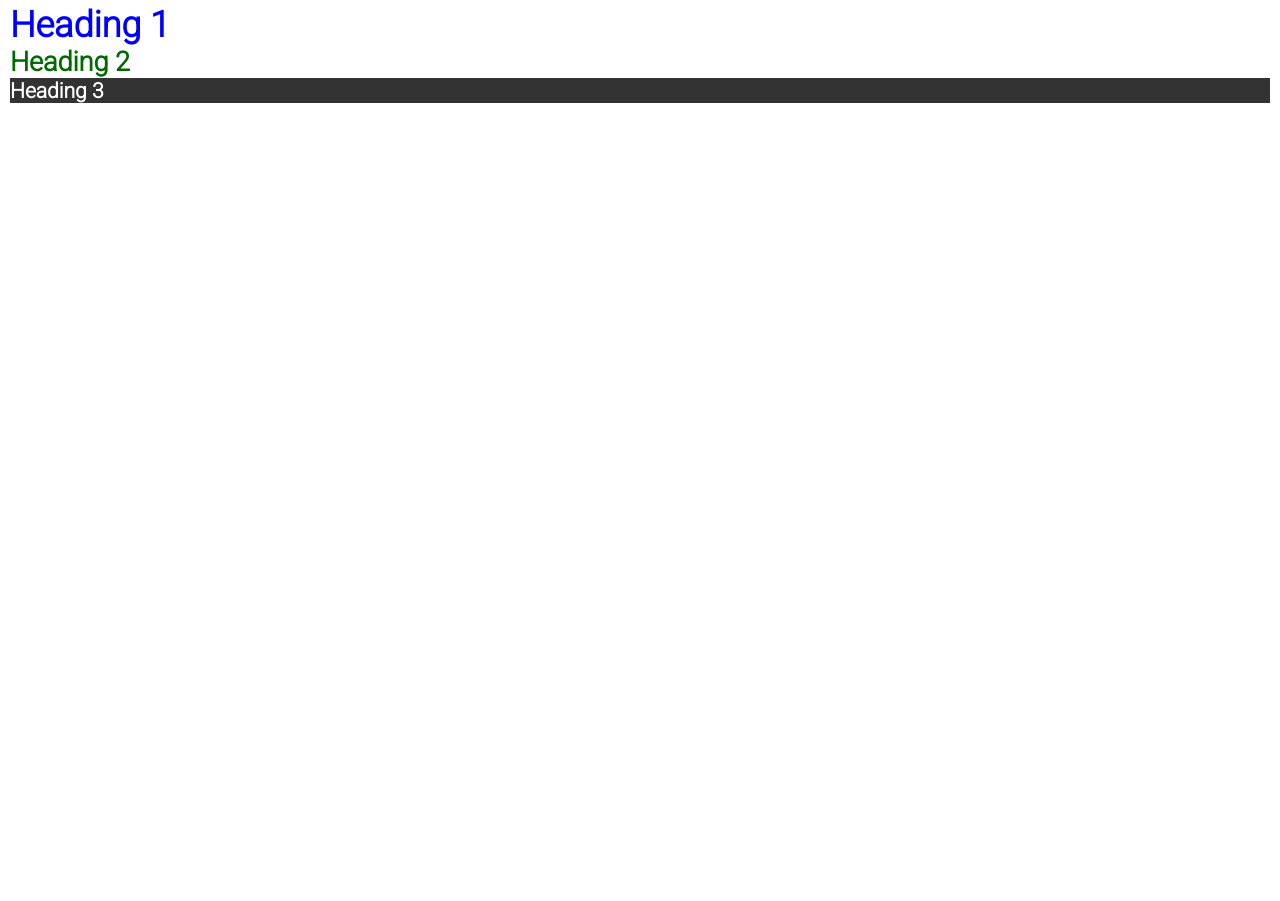
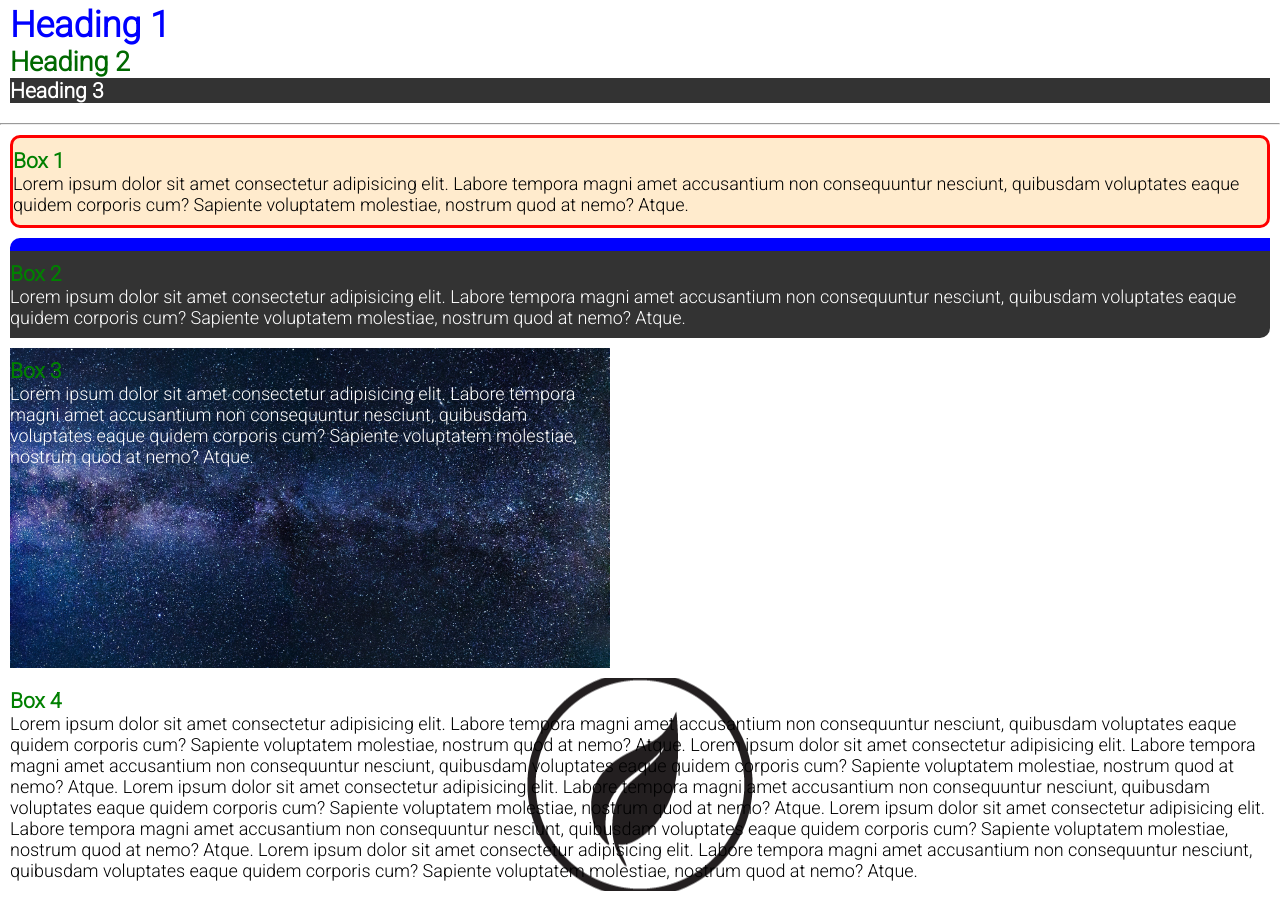
Before and after one commit to jameslusk/cssBasics, a plain HTML site: page index.html in a window 1280 px wide. Shown: the part 500-1401 px from the top of the page. Before the commit the page ends 800 px from the top, so only its background shows below. Drawn offline with Linux system fonts and the light colour scheme.

Commit message:
background image

```diff
--- a/index.html
+++ b/index.html
@@ -64,6 +64,50 @@
     <h3>Heading 3</h3>
   </div>
 
+  <hr>
+  <!-- BACKGROUNDS & BORDERS -->
+  <div id="box-1">
+    <h3>Box 1</h3>
+    <p>Lorem ipsum dolor sit amet consectetur adipisicing elit. Labore tempora magni amet accusantium non consequuntur
+      nesciunt, quibusdam voluptates eaque quidem corporis cum? Sapiente voluptatem molestiae, nostrum quod at nemo?
+      Atque.</p>
+  </div>
+
+  <div id="box-2">
+    <h3>Box 2</h3>
+    <p>Lorem ipsum dolor sit amet consectetur adipisicing elit. Labore tempora magni amet accusantium non consequuntur
+      nesciunt, quibusdam voluptates eaque quidem corporis cum? Sapiente voluptatem molestiae, nostrum quod at nemo?
+      Atque.</p>
+  </div>
+
+  <div id="box-3">
+    <h3>Box 3</h3>
+    <p>Lorem ipsum dolor sit amet consectetur adipisicing elit. Labore tempora magni amet accusantium non consequuntur
+      nesciunt, quibusdam voluptates eaque quidem corporis cum? Sapiente voluptatem molestiae, nostrum quod at nemo?
+      Atque.</p>
+  </div>
+
+  <div id="box-4">
+    <h3>Box 4</h3>
+    <p>Lorem ipsum dolor sit amet consectetur adipisicing elit. Labore tempora magni amet accusantium non consequuntur
+      nesciunt, quibusdam voluptates eaque quidem corporis cum? Sapiente voluptatem molestiae, nostrum quod at nemo?
+      Atque. Lorem ipsum dolor sit amet consectetur adipisicing elit. Labore tempora magni amet accusantium non
+      consequuntur
+      nesciunt, quibusdam voluptates eaque quidem corporis cum? Sapiente voluptatem molestiae, nostrum quod at nemo?
+      Atque. Lorem ipsum dolor sit amet consectetur adipisicing elit. Labore tempora magni amet accusantium non
+      consequuntur
+      nesciunt, quibusdam voluptates eaque quidem corporis cum? Sapiente voluptatem molestiae, nostrum quod at nemo?
+      Atque. Lorem ipsum dolor sit amet consectetur adipisicing elit. Labore tempora magni amet accusantium non
+      consequuntur
+      nesciunt, quibusdam voluptates eaque quidem corporis cum? Sapiente voluptatem molestiae, nostrum quod at nemo?
+      Atque. Lorem ipsum dolor sit amet consectetur adipisicing elit. Labore tempora magni amet accusantium non
+      consequuntur
+      nesciunt, quibusdam voluptates eaque quidem corporis cum? Sapiente voluptatem molestiae, nostrum quod at nemo?
+      Atque.
+    </p>
+  </div>
+
+
 </body>
 
 </html>
--- a/style.css
+++ b/style.css
@@ -73,3 +73,38 @@ body {
   color: #fff;
   background-color: #333;
 }
+
+/* BACKGROUND AND BORDERS */
+
+#box-1 {
+  background-color: blanchedalmond;
+  /* border-width: 3px;
+  border-color: red;
+  border-style: solid; */
+  border: 3px solid red;
+  border-radius: 10px;
+}
+
+#box-2 {
+  background: #333;
+  color: #fff;
+  border-top: 13px solid blue;
+  border-top-left-radius: 10px;
+  border-bottom-right-radius: 10px;
+}
+
+#box-3 {
+  /* background-image: url('image/stars.jpg');
+  background-repeat: no-repeat;
+  background-position: center top;
+  background-size: cover; */
+  background: url('image/stars.jpg') no-repeat center center/cover;
+  color: #fff;
+  height: 300px;
+  width: 600px;
+}
+
+#box-4 {
+  background: url('image/leaf.png') no-repeat center center;
+  /* background-attachment: fixed; */
+}
```
Also changed, not shown: image/leaf.png (added), image/stars.jpg (added).
